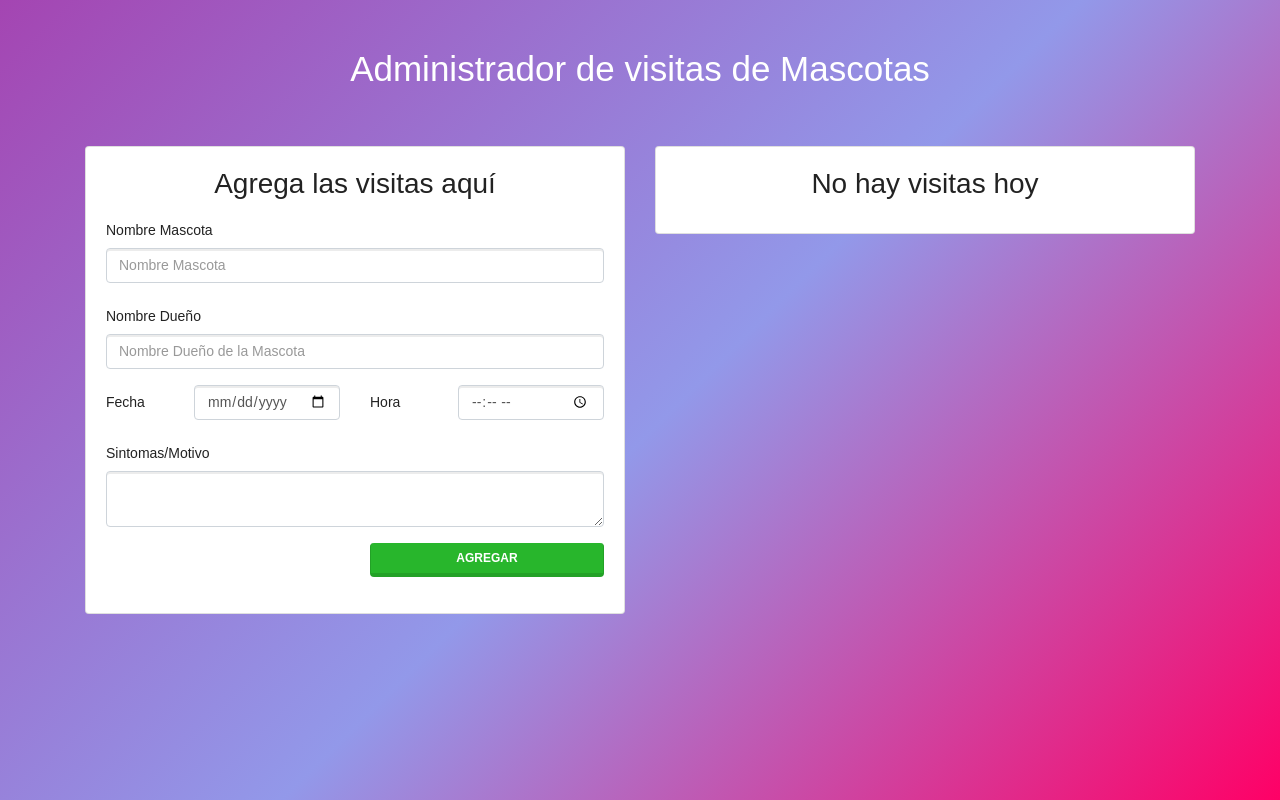
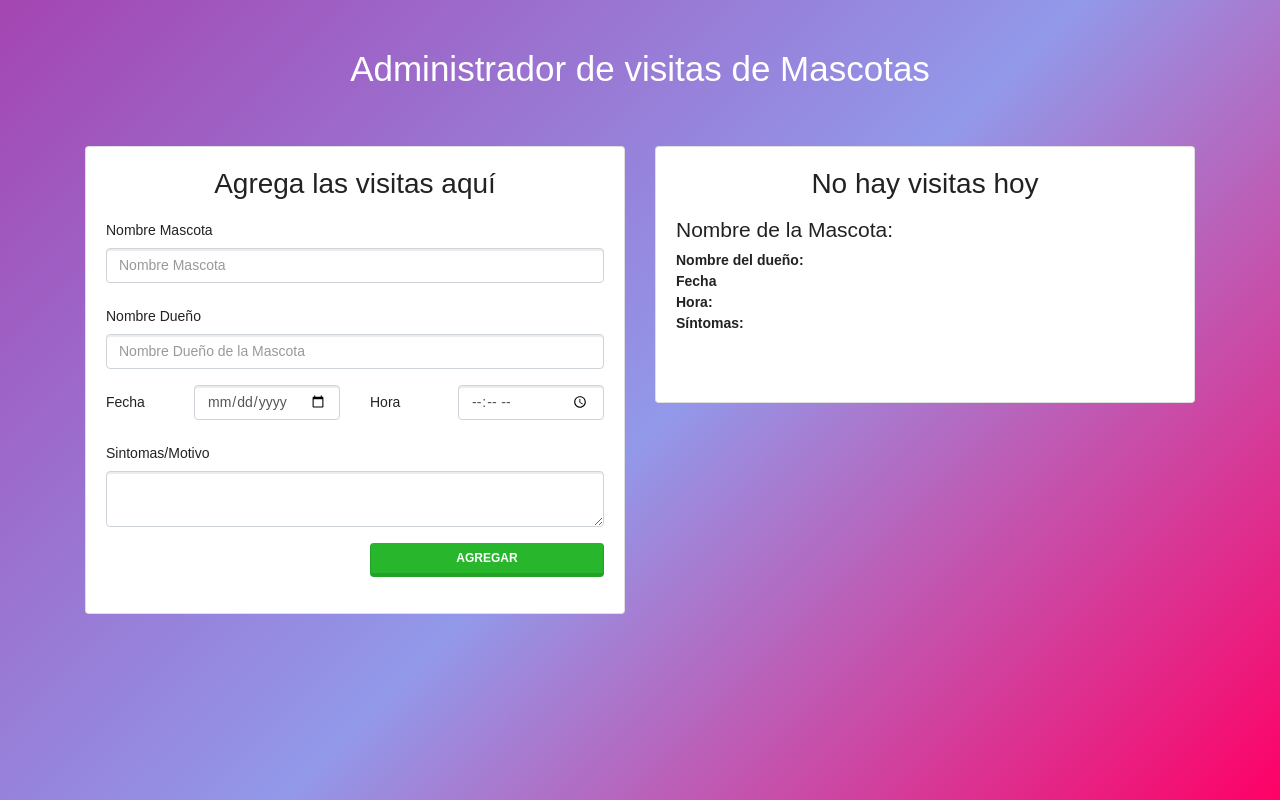
Before and after one commit to lrg1980/AdminCitasVet, a React (Create React App) app: page / in a window 1280 px wide. Built offline with nearby package versions, Linux system fonts and the light colour scheme.

Commit message:
Inicio componente datos visita

```diff
--- /dev/null
+++ b/src/componentes/Cita.js
@@ -0,0 +1,39 @@
+import React, { Component } from 'react';
+
+class Cita extends Component {
+
+     render() {
+          return (
+               <div className="media mt-3">
+                    <div className="media-body">
+                         <h4 className="mt-0">Nombre de la Mascota: </h4>
+                         <p className="card-text">
+                              <span>
+                                   Nombre del dueño:
+                              </span>
+                         </p>
+                         <p className="card-text">
+                              <span>
+                                   Fecha
+                              </span>
+                         </p>
+                         <p className="card-text">
+                              <span>
+                                   Hora:
+                              </span>
+                         </p>
+                         < p className = "card-text" >
+                              <span>
+                                   Síntomas:
+                              </span>
+                         </p>
+                         <p className = "card-text">
+
+                         </p>
+                    </div>
+               </div>
+          );
+     }
+}
+
+export default Cita;
--- a/src/componentes/ListaCitas.js
+++ b/src/componentes/ListaCitas.js
@@ -1,4 +1,5 @@
 import React, { Component } from 'react';
+import Cita from './Cita';
 
 class ListaCitas extends Component {
 
@@ -14,6 +15,9 @@ class ListaCitas extends Component {
                          <h2 className="card-title text-center">
                               {mensaje}
                          </h2>
+                         <div className="lista-citas">
+                              <Cita />
+                         </div>
                     </div>
                </div>
           );
```
